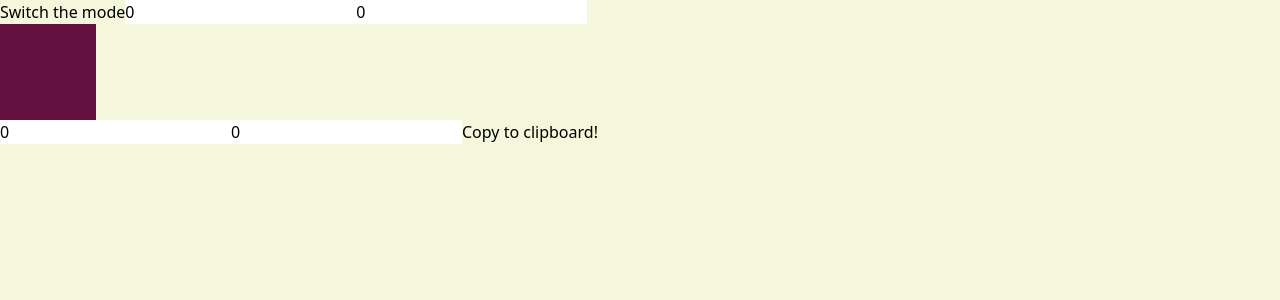
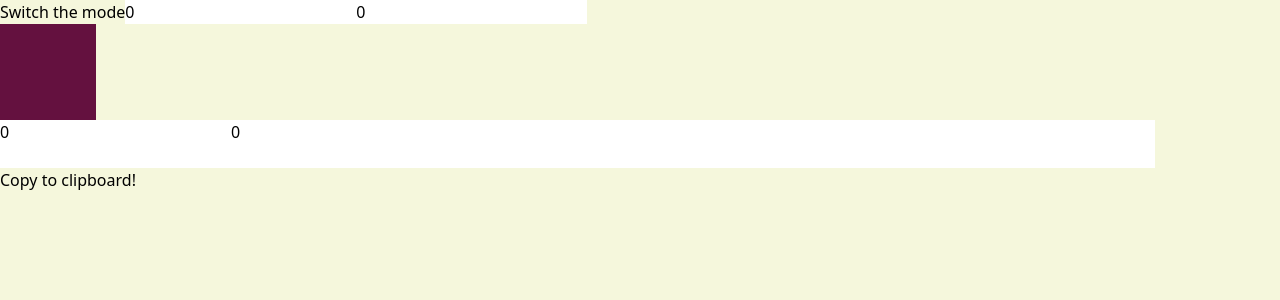
Before and after one commit to SEPOTOM/border-radius-previewer, a React (Vite) app: page / in a window 1280 px wide. Both pictures are taken after a click on the switch "Switch the mode". Shown: the top 300 px of the page. Built offline with nearby package versions, Linux system fonts and the light colour scheme.

Commit message:
feat(App): display inputs for specifying radii in advanced mode

```diff
--- a/src/App.tsx
+++ b/src/App.tsx
@@ -38,6 +38,19 @@ const App = () => {
         />
       </NormalModeControls>
 
+      {isAdvanced && (
+        <>
+          <input type="number" aria-label="Horizontal top-left radius" />
+          <input type="number" aria-label="Horizontal top-right radius" />
+          <input type="number" aria-label="Horizontal bottom-left radius" />
+          <input type="number" aria-label="Horizontal bottom-right radius" />
+          <input type="number" aria-label="Vertical top-left radius" />
+          <input type="number" aria-label="Vertical top-right radius" />
+          <input type="number" aria-label="Vertical bottom-left radius" />
+          <input type="number" aria-label="Vertical bottom-right radius" />
+        </>
+      )}
+
       <button type="button" onClick={() => void handleCopyButtonClick()}>
         Copy to clipboard!
       </button>
```
